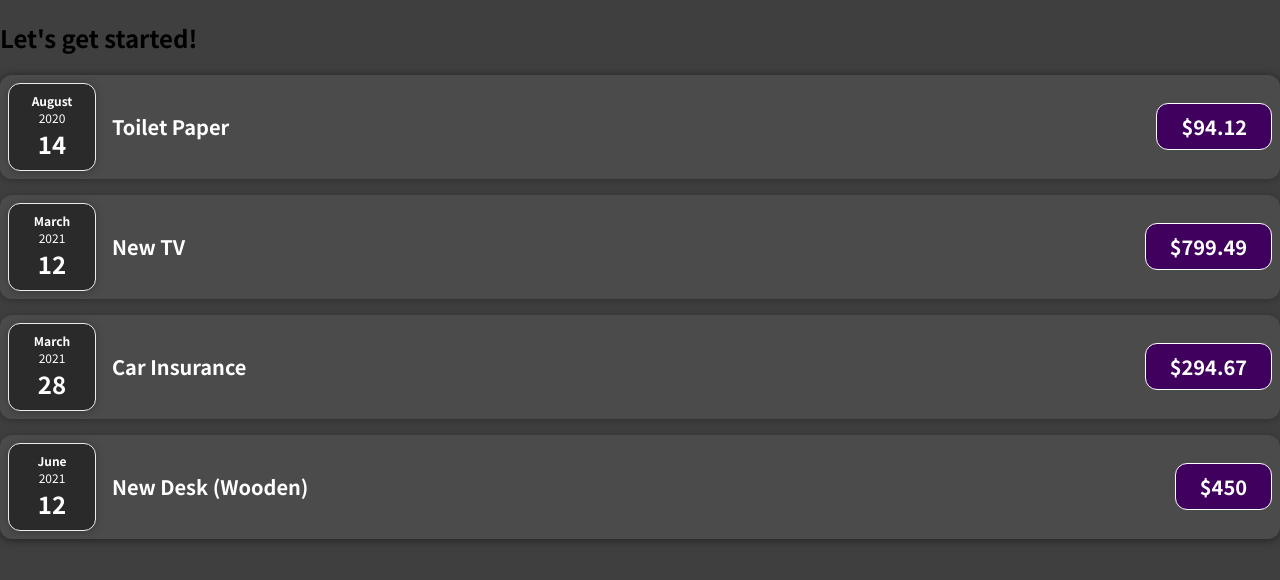
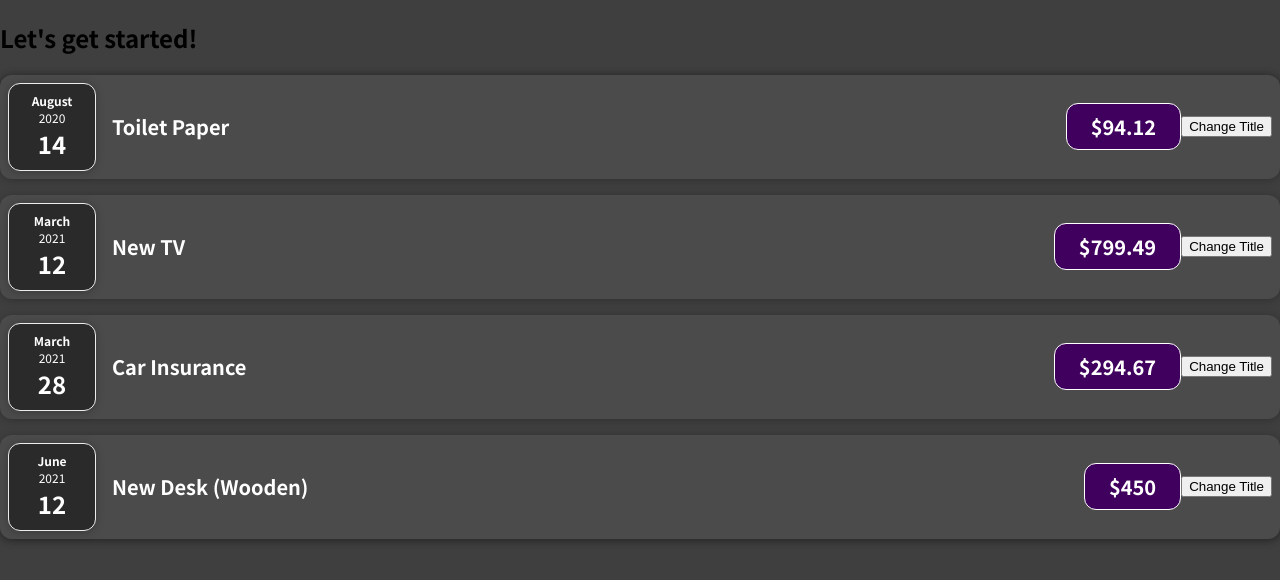
Before and after one commit to 552020/schwarzm-app, a React (Create React App) app: page / in a window 1280 px wide. Shown: the top 580 px of the page. Built offline with nearby package versions, Linux system fonts and the light colour scheme.

Commit message:
lesson 46 how to add an eventlistener to a component - in the code some useful information about the different possible variations - commented out

```diff
--- a/src/components/Expenses/ExpenseItem.js
+++ b/src/components/Expenses/ExpenseItem.js
@@ -3,6 +3,10 @@ import Card from "../UI/Card";
 import "./ExpenseItem.css";
 
 function ExpenseItem(props) {
+  const clickHandler = () => {
+    console.log("Clicked!!!");
+  };
+
   return (
     // <div className="expense-item"> // This div ha been replace through the Card component.
     <Card className="expense-item">
@@ -12,9 +16,20 @@ function ExpenseItem(props) {
         <h2>{props.title}</h2>
         <div className="expense-item__price">${props.amount}</div>
       </div>
+      <button onClick={clickHandler}>Change Title</button>
     </Card>
     // </div>
   );
 }
 
 export default ExpenseItem;
+
+// TWO BUTTON VARIANTS
+
+// <button onClick={function myButtonFunction() {console.log("Clicked!");}}>Change Title</button> */
+// <button onClick={() => {console.log("Clicked!");}}>Change Title</button> */
+
+// NOTE
+
+// <button onClick={clickHandler}>Change Title</button> here is important to have {clickHandler} and not {clickHanlder()} otherwise the funtion is executed immediately withouth waiting for the click
+// You can try it and you will see that in the console appears "Clicked!!!" four times without clicking the buttons
```
Also changed, not shown: 1 other file (tests, documents, lock files or other folders).
